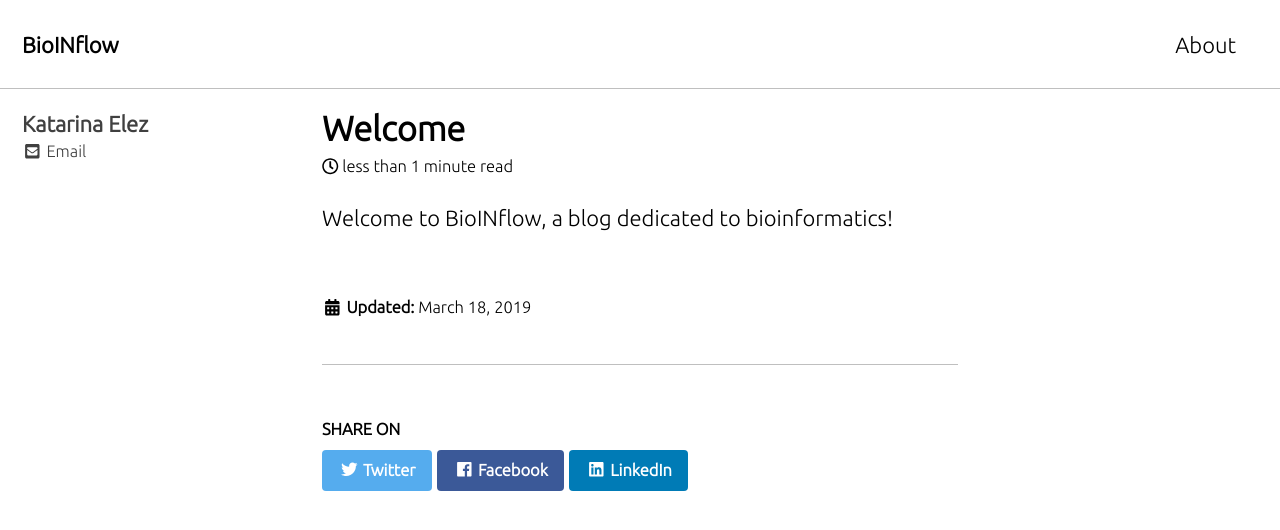
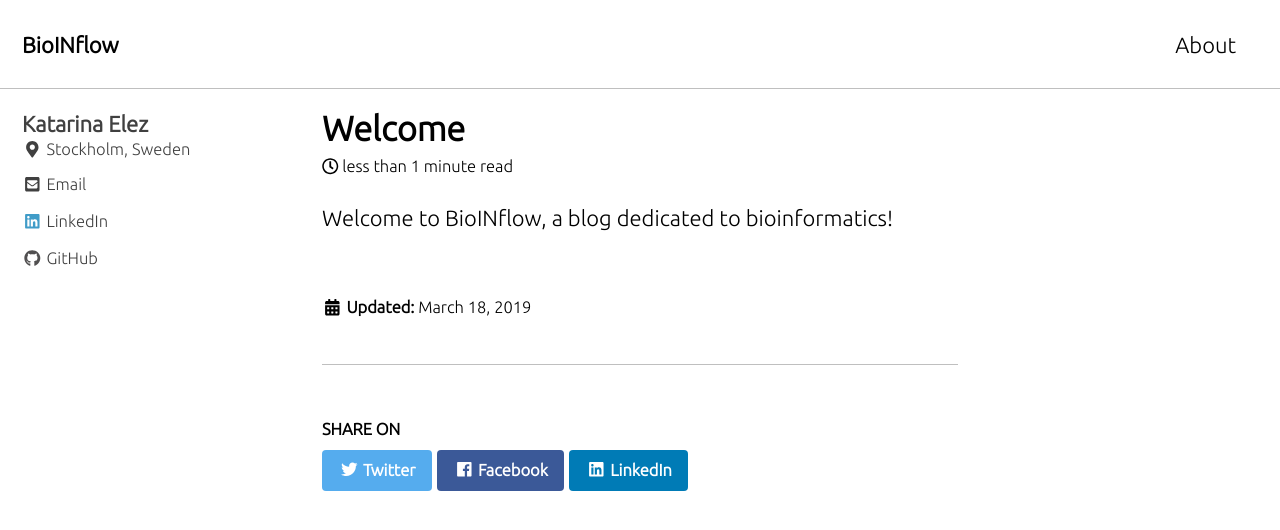
Before and after one commit to bioinflow/bioinflow.github.io, a Jekyll site: the page built from _posts/2019-03-18-welcome.md, in a window 1280 px wide and 900 px high. Shown: the top 530 px of the window. Built offline with Jekyll 4.4.1, drawn with Linux system fonts in a browser that asks for light colours; cached includes are drawn as plain includes.

Commit message:
messo le cose di linkedin e github

```diff
--- a/_data/authors.yml
+++ b/_data/authors.yml
@@ -11,6 +11,9 @@ Katarina Elez:
   bio         :
   avatar      : #"/assets/images/bio-photo-2.jpg"
   email       : katarina.elez1@gmail.com
+  github      : https://github.com/katarinaelez
+  linkedin    : https://linkedin.com/in/katarinaelez
+  location    : Stockholm, Sweden
 
 Marco Anteghini:
   name        : "Marco Anteghini"
@@ -18,4 +21,6 @@ Marco Anteghini:
   avatar      : #"/assets/images/bio-photo.jpg"
   email       : marcoanteghini@yahoo.it
   location    : Aachen, Germany
+  gituhub     : https://github.com/MarcoAnteghini
+  linkedin    : https://www.linkedin.com/in/marco-anteghini-9a6020141/
   instagram   : https://www.instagram.com/marcoanteghini/
```
